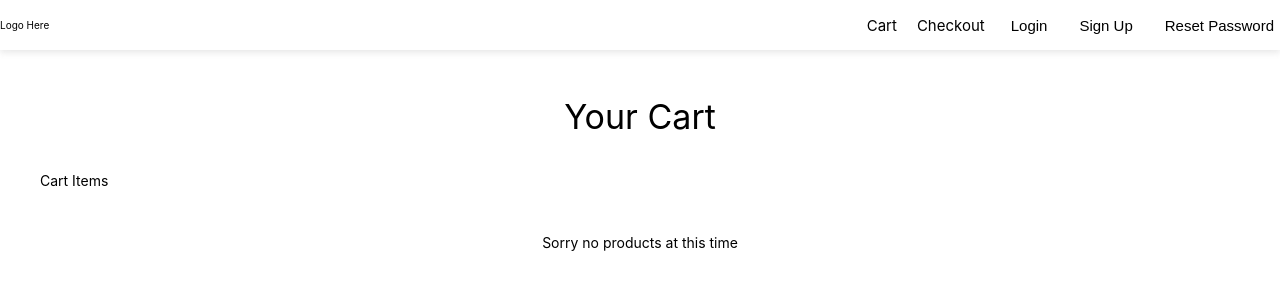
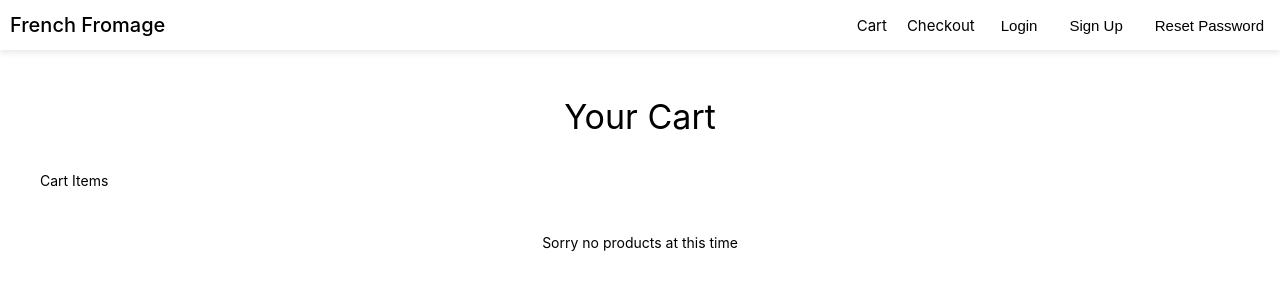
Before and after one commit to GazzaMacD/next-shopify-test-1, a Next.js app: page /cart in a window 1280 px wide. Shown: the top 300 px of the page. Built offline with nearby package versions, Linux system fonts and the light colour scheme; what @ebay/nice-modal-react would draw is missing.

Commit message:
Nav changes

```diff
--- a/common/contexts/authContext.tsx
+++ b/common/contexts/authContext.tsx
@@ -256,7 +256,7 @@ function useAuth() {
       } else {
         throw new Error(`should not be here`);
       }
-    } catch (error) {
+    } catch {
       // no console.errors here for security
       // would be better to send errors here to some error service
       return {
--- a/components/layouts/FrontLayout/FrontLayout.module.scss
+++ b/components/layouts/FrontLayout/FrontLayout.module.scss
@@ -3,11 +3,15 @@
   display: flex;
   justify-content: space-between;
   align-items: center;
+  padding: 0 1rem;
   gap: 2rem;
   font-size: 1.5rem;
   & button {
     border: none;
     background-color: transparent;
     font-size: 1.5rem;
+    &:hover {
+      cursor: pointer;
+    }
   }
 }
--- a/components/library/Logo/Logo.module.scss
+++ b/components/library/Logo/Logo.module.scss
@@ -1 +1,6 @@
 @import "@/styles/main";
+.Logo {
+  font-size: 2rem;
+  font-weight: 500;
+  padding: 0 1rem;
+}
--- a/components/library/Logo/Logo.tsx
+++ b/components/library/Logo/Logo.tsx
@@ -1,8 +1,15 @@
 import * as React from "react";
-//import styles from "./Logo.module.scss";
+import Link from "next/link";
+import styles from "./Logo.module.scss";
 
 function Logo(): JSX.Element {
-  return <div>Logo Here</div>;
+  return (
+    <div className={styles.Logo}>
+      <Link href="/">
+        <a>French Fromage</a>
+      </Link>
+    </div>
+  );
 }
 
 export { Logo };
```
